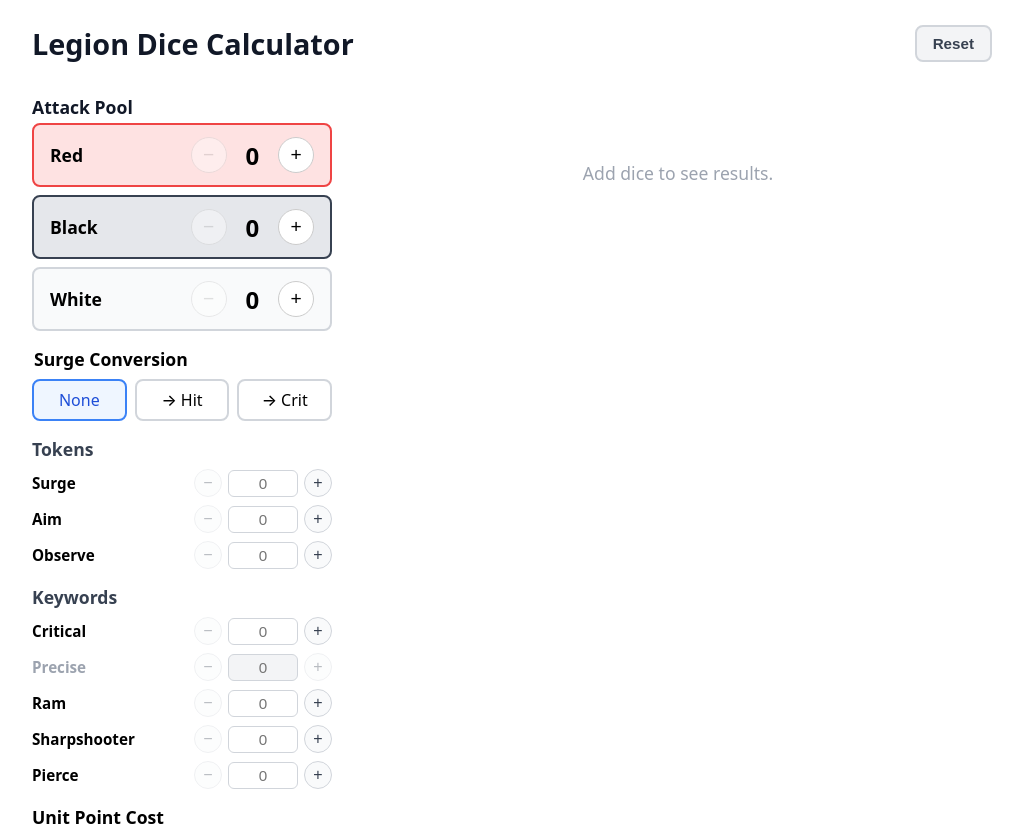
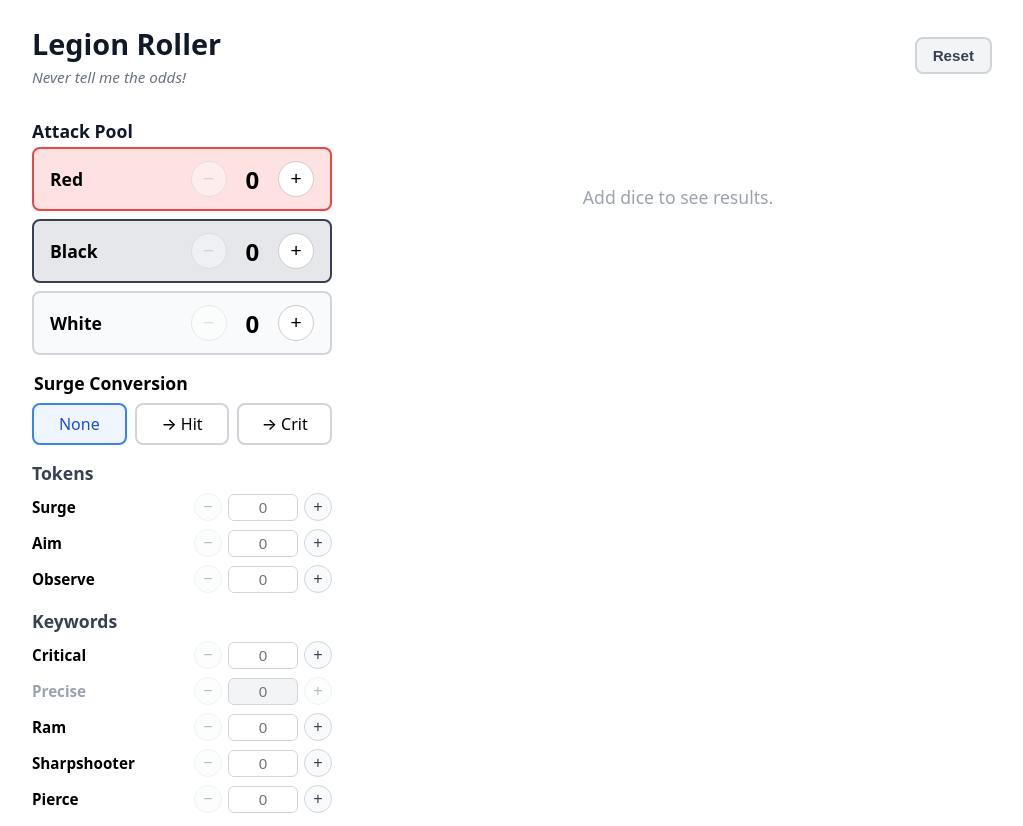
Before and after one commit to dankraus/sw-legion-dice, a React (Vite) app: page / in a window 1280 px wide. Shown: the top 826 px of the page, without its empty margins (128-1151 px from the left). Built offline with nearby package versions, Linux system fonts and the light colour scheme.

Commit message:
feat(ui): update header title and subtitle in App component
Changed the main header to "Legion Roller" and added a subtitle "Never tell me the odds!" for improved clarity and branding. Updated styles in App.css to accommodate the new layout.

```diff
--- a/index.html
+++ b/index.html
@@ -4,7 +4,7 @@
     <meta charset="UTF-8" />
     <link rel="icon" type="image/svg+xml" href="/vite.svg" />
     <meta name="viewport" content="width=device-width, initial-scale=1.0" />
-    <title>legion-dice-scaffold</title>
+    <title>Legion Roller — Never tell me the odds!</title>
   </head>
   <body>
     <div id="root"></div>
--- a/src/App.css
+++ b/src/App.css
@@ -13,10 +13,23 @@
   gap: 1rem;
 }
 
+.app__header-title {
+  display: flex;
+  flex-direction: column;
+  gap: 0.25rem;
+}
+
 .app__header h1 {
   font-size: 1.8rem;
   color: #111827;
   margin: 0;
+}
+
+.app__header-subtitle {
+  font-size: 0.95rem;
+  color: #6b7280;
+  margin: 0;
+  font-style: italic;
 }
 
 .app__reset {
--- a/src/App.tsx
+++ b/src/App.tsx
@@ -119,7 +119,10 @@ function App() {
   return (
     <div className="app">
       <header className="app__header">
-        <h1>Legion Dice Calculator</h1>
+        <div className="app__header-title">
+          <h1>Legion Roller</h1>
+          <p className="app__header-subtitle">Never tell me the odds!</p>
+        </div>
         <button type="button" className="app__reset" onClick={handleReset}>
           Reset
         </button>
```
